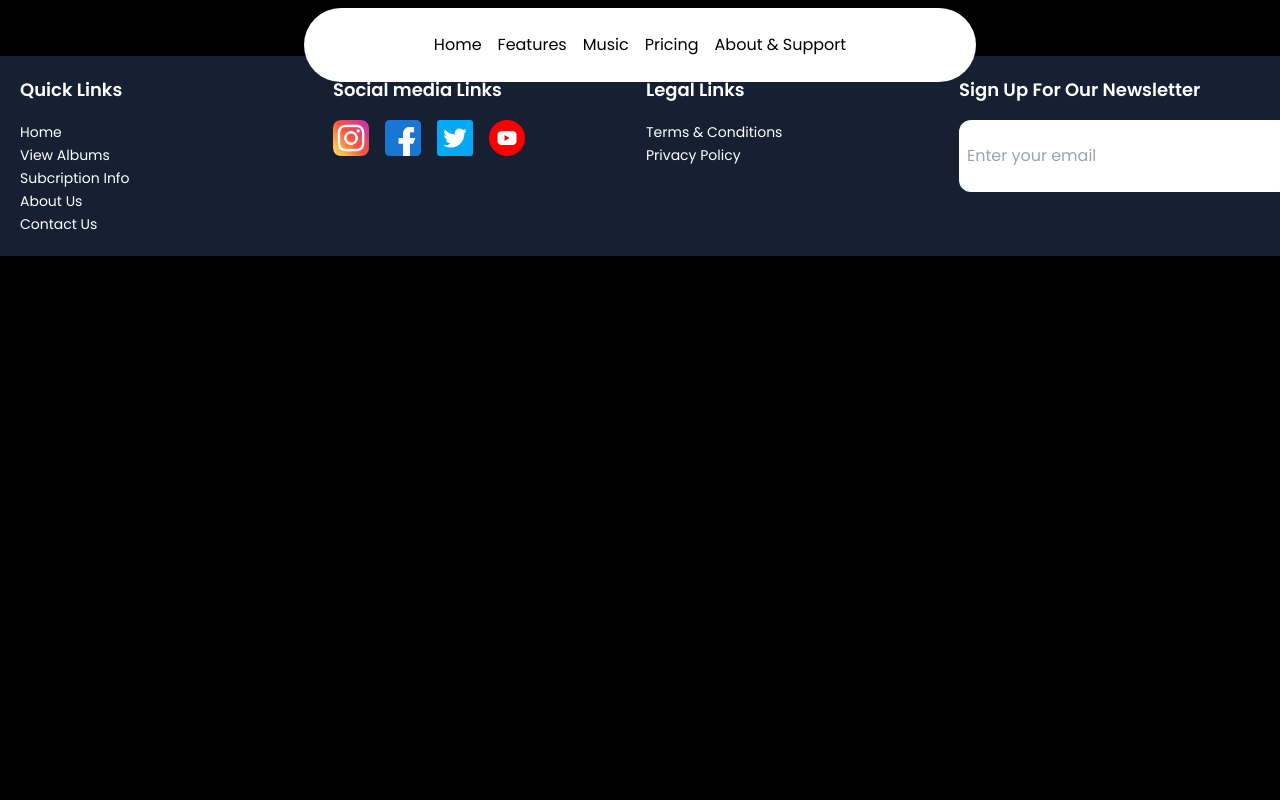
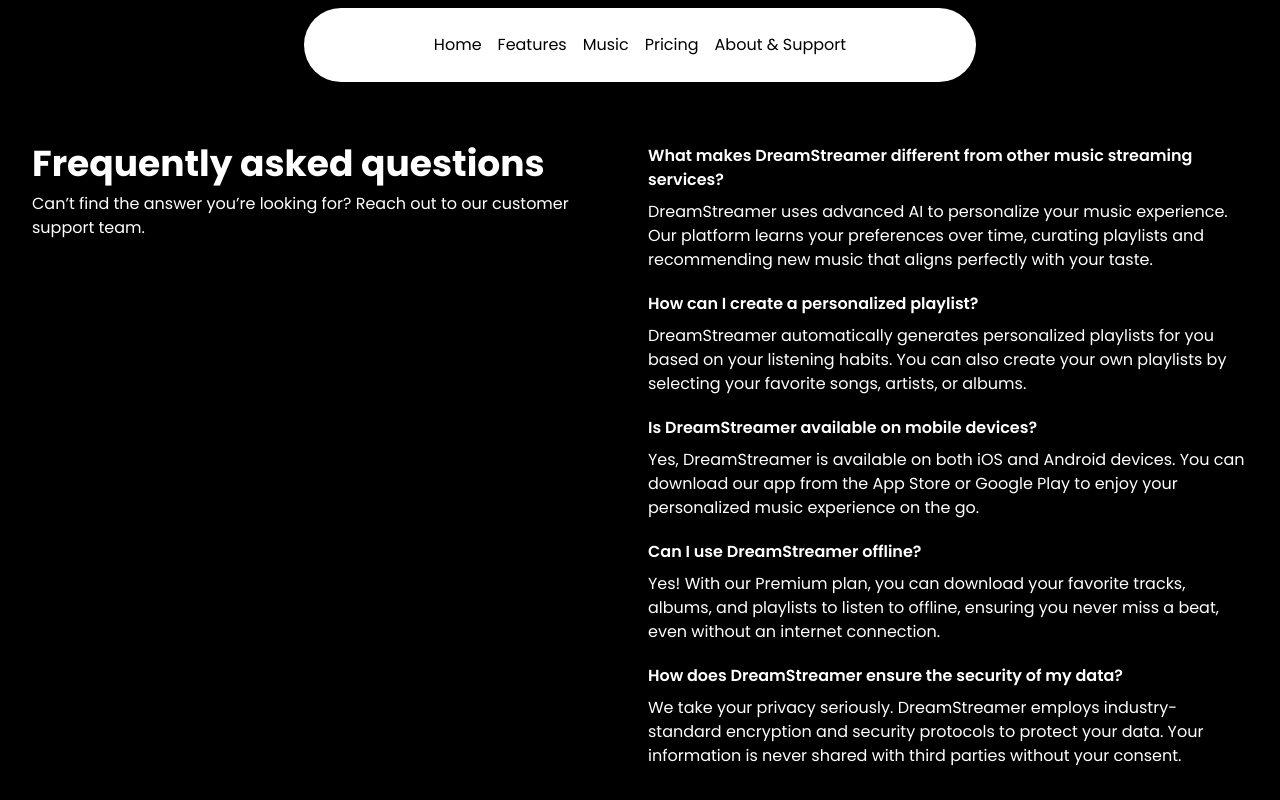
Before and after one commit to Pradikshan/aws-frontend, a React (Vite) app: page /support in a window 1280 px wide. Shown: the top 800 px of the page. Built offline with nearby package versions, Linux system fonts and the light colour scheme.

Commit message:
Added FAQ component

```diff
--- a/src/views/Support.jsx
+++ b/src/views/Support.jsx
@@ -1,7 +1,12 @@
 import React from "react";
+import FAQ from "../components/FAQ";
 
 const Support = () => {
-  return <div>Support</div>;
+  return (
+    <div>
+      <FAQ />
+    </div>
+  );
 };
 
 export default Support;
```
